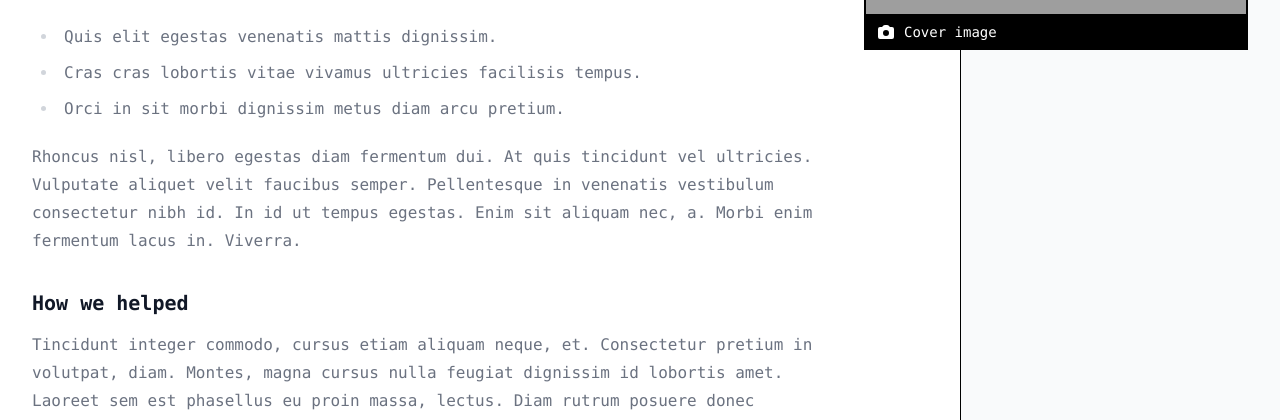
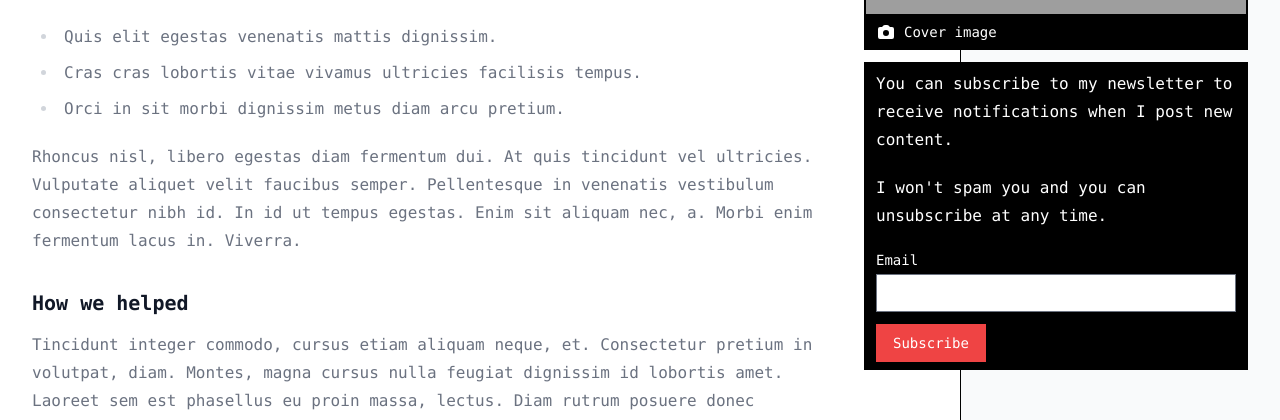
Before and after one commit to EnriqueGS88/alexlazar.dev, a Next.js app: page /posts/test in a window 1280 px wide. Shown: the part 653-1073 px from the top of the page. Built offline with nearby package versions, Linux system fonts and the light colour scheme; grey boxes are pictures that could not be loaded.

Commit message:
finished most UI for article

```diff
--- a/package.json
+++ b/package.json
@@ -11,6 +11,8 @@
   "dependencies": {
     "@headlessui/react": "^1.4.2",
     "@heroicons/react": "^1.0.5",
+    "@tailwindcss/forms": "^0.4.0",
+    "axios": "^0.24.0",
     "next": "12.0.7",
     "react": "17.0.2",
     "react-dom": "17.0.2",
--- a/pages/posts/[slug].tsx
+++ b/pages/posts/[slug].tsx
@@ -4,6 +4,7 @@ import Metatags from "../../components/Metatags";
 import Link from "next/link";
 import Navbar from "../../components/Navbar";
 import Image from "next/image";
+import axios from "axios";
 
 const title = "Nice post";
 const category = {
@@ -17,6 +18,32 @@ const coverImage = {
 };
 
 export default function Post() {
+  // TODO make backend with .md
+
+  async function subscribeToNewsletter(email) {
+    let headersList = {
+      Accept: "*/*",
+      "User-Agent": "Thunder Client (https://www.thunderclient.io)",
+      "Content-Type": "application/json; charset=utf-8",
+    };
+
+    let reqOptions = JSON.stringify({
+      url: "https://api.convertkit.com/v3/forms/2871455/subscribe",
+      method: "POST",
+      headers: headersList,
+      data:
+        '{ \n    "api_key": "NeIvJhiL4Cv-vr1w3_XIvg",\n    "email": "' +
+        email +
+        '"\n}',
+    });
+
+    // TODO integrate form with Convertkit
+
+    // axios.request(reqOptions).then(function (response) {
+    //   console.log(response.data);
+    // });
+  }
+
   return (
     <div className="font-mono bg-white overflow-hidden">
       <Head>
@@ -66,6 +93,41 @@ export default function Post() {
                   <span className="ml-2">{coverImage.figCaption}</span>
                 </figcaption>
               </figure>
+              <div className="relative bg-black px-3 py-2 text-md text-white prose">
+                <p>
+                  You can subscribe to my newsletter to receive notifications
+                  when I post new content.
+                </p>
+                <p>I won't spam you and you can unsubscribe at any time.</p>
+                <form
+                  onSubmit={() => {
+                    console.log("submited");
+                  }}
+                >
+                  <label
+                    htmlFor="email"
+                    className="block text-sm font-medium text-white"
+                  >
+                    Email
+                  </label>
+                  <div className="mt-1">
+                    <input
+                      type="text"
+                      name="email"
+                      id="email"
+                      autoComplete="email"
+                      className="shadow-sm focus:ring-blue-500 focus:border-blue-500 text-black block w-full sm:text-sm"
+                    />
+                  </div>
+                  {/* TODO make beautiful btn like on https://www.peterlunch.com/snippets/next-image-styling */}
+                  <button
+                    type="submit"
+                    className="mt-3 inline-flex justify-center py-2 px-4 border border-transparent shadow-sm text-sm font-medium text-white bg-red-500 hover:bg-red-600 focus:outline-none focus:ring-2 focus:ring-offset-2 focus:ring-red-500"
+                  >
+                    Subscribe
+                  </button>
+                </form>
+              </div>
             </div>
           </div>
           <div className="mt-8 lg:mt-0 lg:col-span-2">
--- a/tailwind.config.js
+++ b/tailwind.config.js
@@ -9,5 +9,6 @@ module.exports = {
   plugins: [
     require("@tailwindcss/typography"),
     require("@tailwindcss/aspect-ratio"),
+    require("@tailwindcss/forms"),
   ],
 };
```
Also changed, not shown: 1 other file (tests, documents, lock files or other folders).
